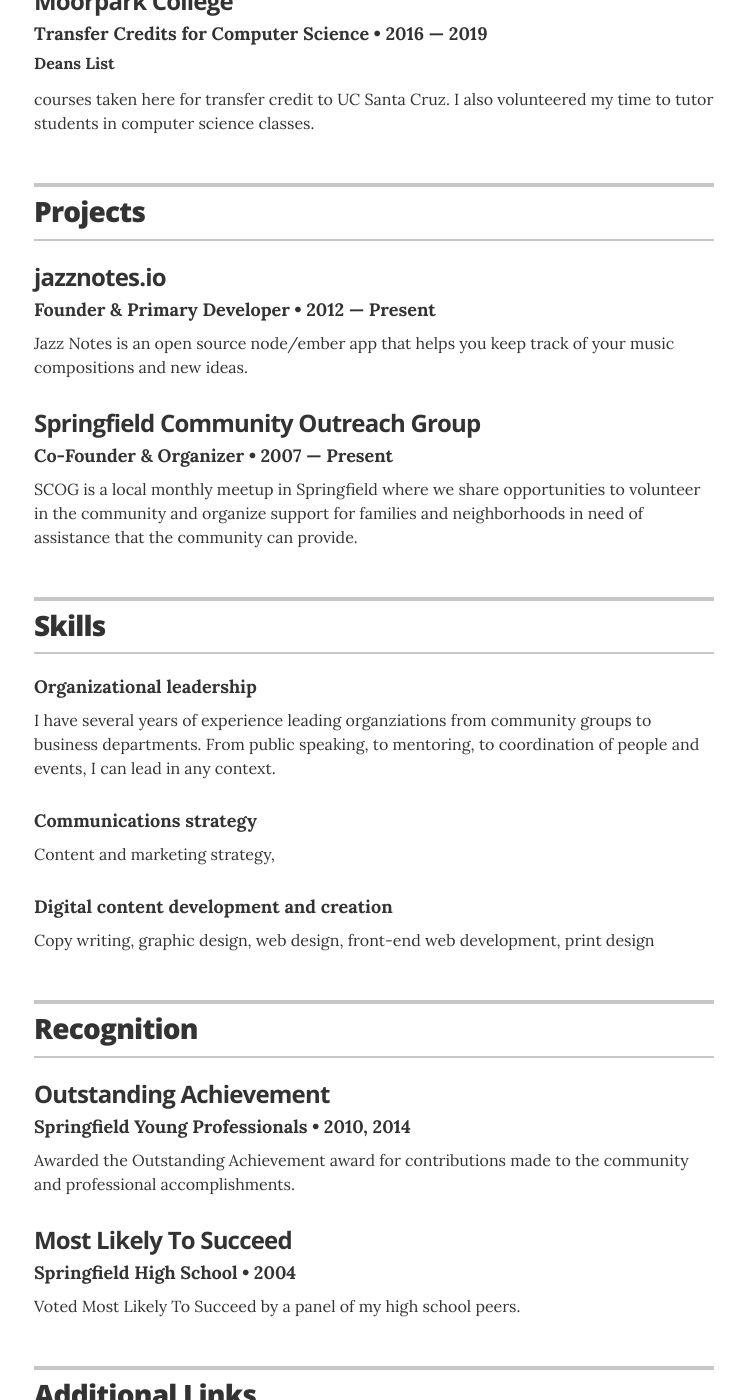
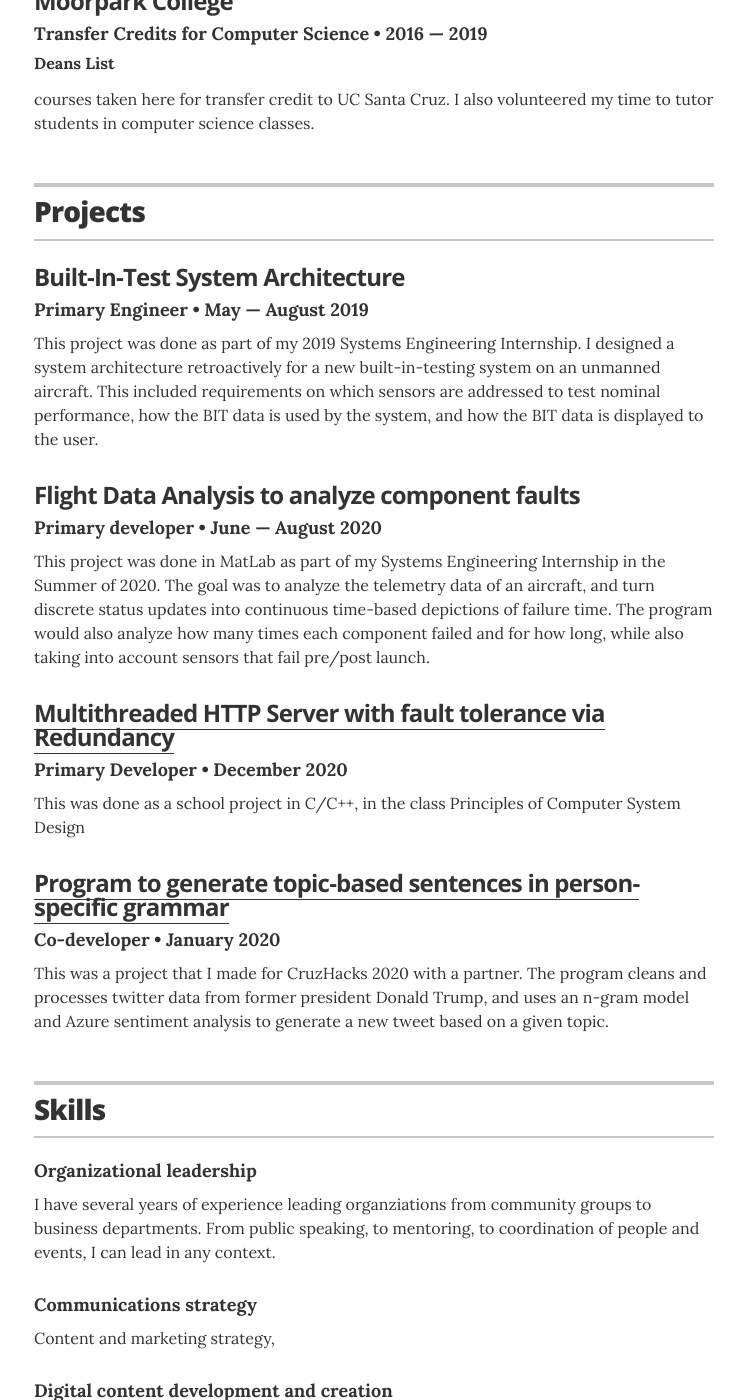
Before and after one commit to Garrett-Webb/Garrett-Webb.github.io, a Jekyll site: the page built from index.html, in a window 1280 px wide and 1400 px high, scrolled down 1339 px. Shown: the whole window, without its empty margins (266-1011 px from the left). Built offline with Jekyll 4.4.1, drawn with Linux system fonts in a browser that asks for light colours; some of the changed text lies outside the part shown.

Commit message:
updating projects

```diff
--- a/_data/experience.yml
+++ b/_data/experience.yml
@@ -2,11 +2,11 @@
 # job 1
 - company: Aerovironment Inc.
   position: Systems Engineering Intern
-  duration: Kune 2020 &mdash; September 2020, May 2019 &mdash; August 2019
+  duration: June 2020 &mdash; September 2020, May 2019 &mdash; August 2019
   summary: Repeat summer intern hire. Responsible for requirement management in JAMA and JIRA, as well as exposure to System and Program Architecture for autonomous single-use aircraft. Designed architecture of and programming for analysis of Fault Detection, Isolation, and Recovery (FDIR) using Built-in Testing onboard aircraft. Wrote an automated flight data analysis program for failure analysis. Gained experience in System Development Processes as well as retroactive fault analysis.
 
 # job 2
 - company: Aerovironment Inc.
   position: Information Systems Specialist I
-  duration: November 2016 – May 2019
+  duration: November 2016 &mdash; May 2019
   summary: Responsible for assisting users with workstation issues, software and hardware. Automated deployment of workstations in a timely and secure manner. Responsible for maintaining and standardizing a stock of workstations for loan or new hire. Familiar with supporting Windows XP through 10, as well as OS X and experience in RHEL-based and Debian-based distributions of Linux. Resolved compatibility issues in outdated and strict environment. Supported Print Servers.
--- a/_data/projects.yml
+++ b/_data/projects.yml
@@ -1,16 +1,26 @@
 # Projects
 # uncomment the urls if you wish to display them, and add your own URL
 
-# jazznotes.io
-- project: jazznotes.io
-  role: Founder & Primary Developer
-  duration: 2012 &mdash; Present
+- project: Built-In-Test System Architecture
+  role: Primary Engineer
+  duration: May &mdash; August 2019
   # url: "#"
-  description: Jazz Notes is an open source node/ember app that helps you keep track of your music compositions and new ideas.
+  description: This project was done as part of my 2019 Systems Engineering Internship. I designed a system architecture retroactively for a new built-in-testing system on an unmanned aircraft. This included requirements on which sensors are addressed to test nominal performance, how the BIT data is used by the system, and how the BIT data is displayed to the user.
 
-# Springfield Community Outreach Group
-- project: Springfield Community Outreach Group
-  role: Co-Founder & Organizer
-  duration: 2007 &mdash; Present
+- project: Flight Data Analysis to analyze component faults
+  role: Primary developer
+  duration: June &mdash; August 2020
   # url: "#"
-  description: SCOG is a local monthly meetup in Springfield where we share opportunities to volunteer in the community and organize support for families and neighborhoods in need of assistance that the community can provide.
+  description: This project was done in MatLab as part of my Systems Engineering Internship in the Summer of 2020. The goal was to analyze the telemetry data of an aircraft, and turn discrete status updates into continuous time-based depictions of failure time. The program would also analyze how many times each component failed and for how long, while also taking into account sensors that fail pre/post launch.
+
+- project: Multithreaded HTTP Server with fault tolerance via Redundancy
+  role: Primary Developer
+  duration: December 2020
+  url: "https://github.com/Garrett-Webb/httpserver-in-c"
+  description: This was done as a school project in C/C++, in the class Principles of Computer System Design
+
+- project: Program to generate topic-based sentences in person-specific grammar
+  role: Co-developer
+  duration: January 2020
+  url: "https://github.com/Garrett-Webb/trumptweets"
+  description: This was a project that I made for CruzHacks 2020 with a partner. The program cleans and processes twitter data from former president Donald Trump, and uses an n-gram model and Azure sentiment analysis to generate a new tweet based on a given topic.
```
